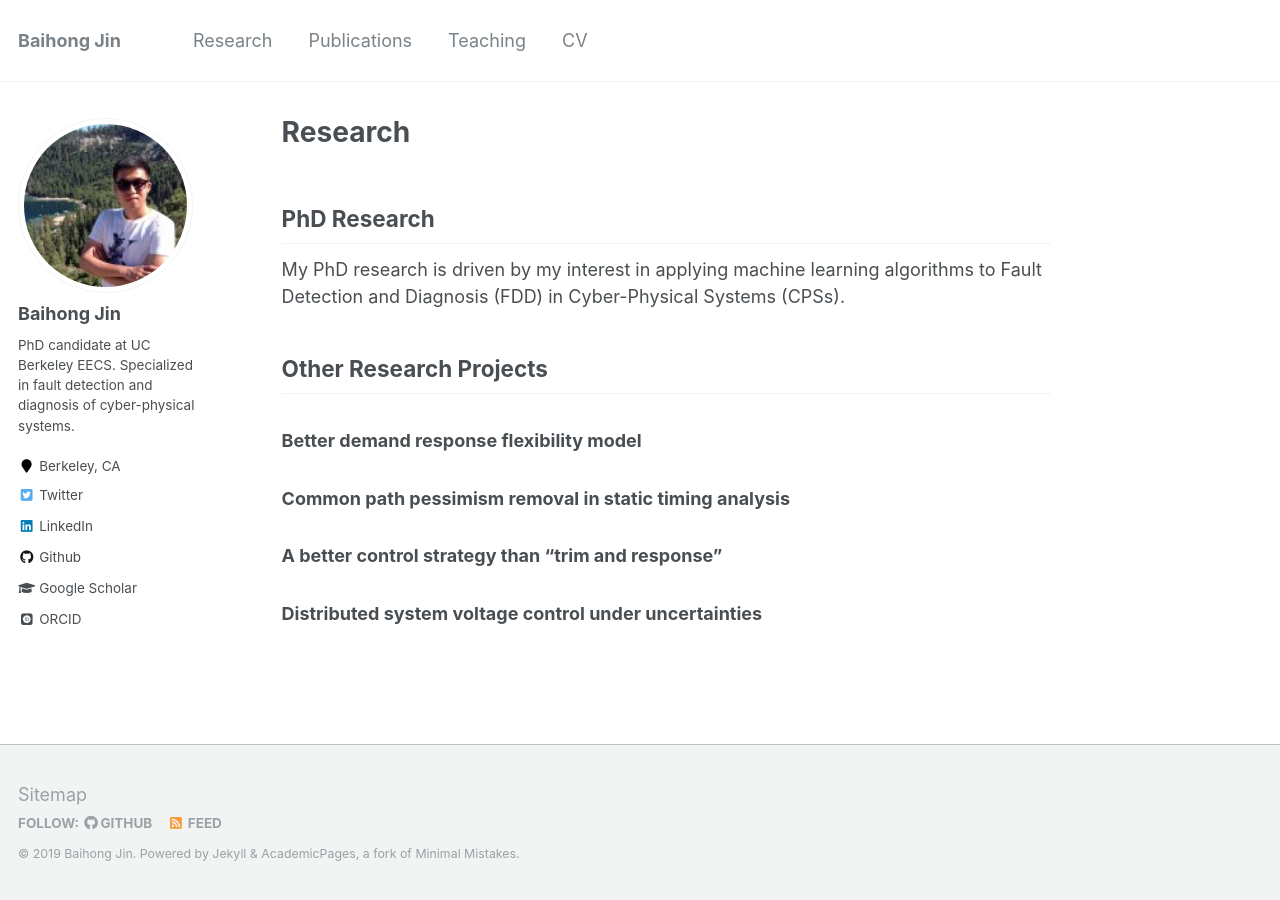
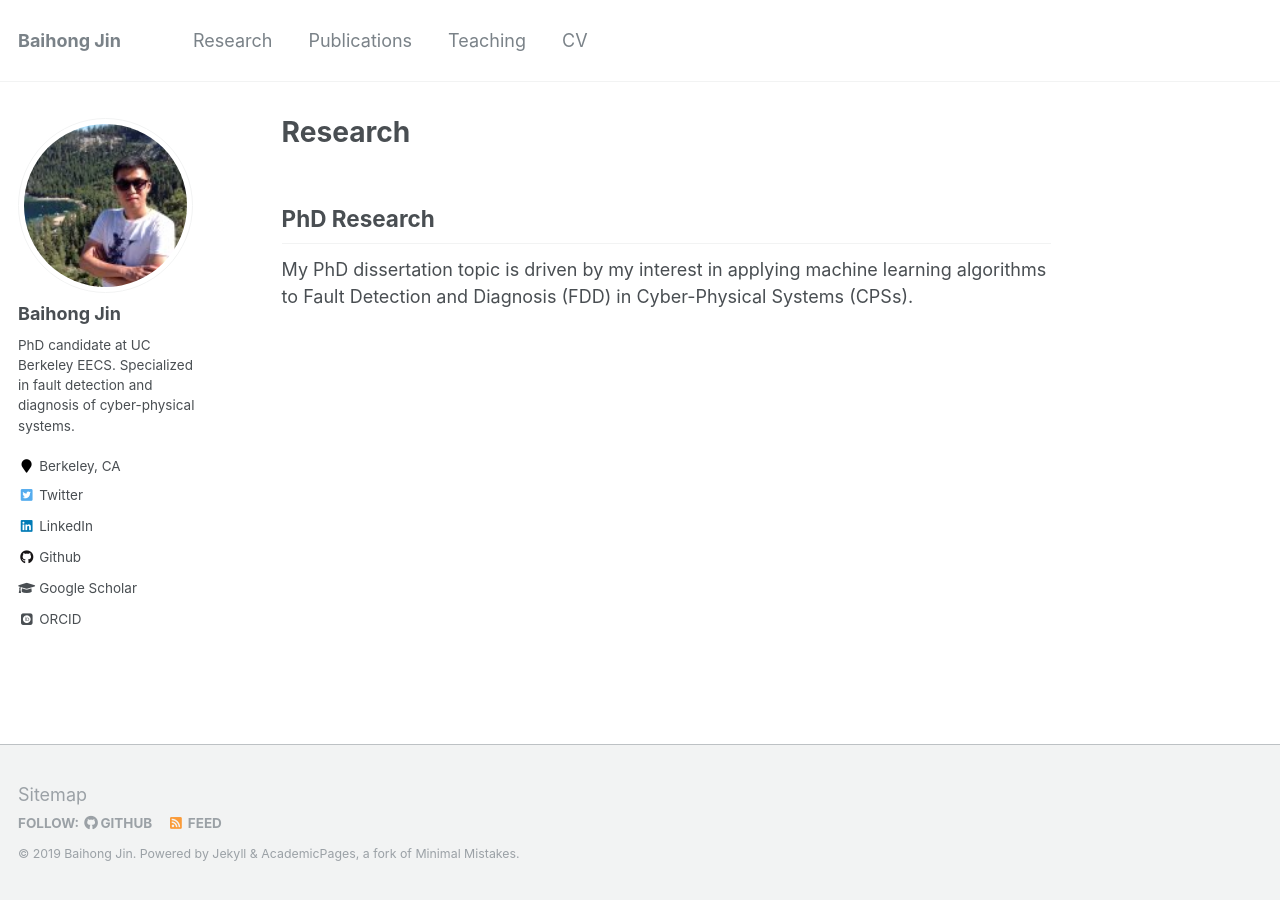
Before and after one commit to ai-cps/ai-cps, a Jekyll site: the page built from _pages/research.md, in a window 1280 px wide. Built offline with Jekyll 4.4.1, drawn with Linux system fonts in a browser that asks for light colours; some web fonts are replaced.

Commit message:
updated research.md

```diff
--- a/_pages/research.md
+++ b/_pages/research.md
@@ -7,14 +7,4 @@ author_profile: true
 
 ## PhD Research
 
-My PhD research is driven by my interest in applying machine learning algorithms to Fault Detection and Diagnosis (FDD) in Cyber-Physical Systems (CPSs).
-
-## Other Research Projects
-
-### Better demand response flexibility model
-
-### Common path pessimism removal in static timing analysis
-
-### A better control strategy than "trim and response"
-
-### Distributed system voltage control under uncertainties
+My PhD dissertation topic is driven by my interest in applying machine learning algorithms to Fault Detection and Diagnosis (FDD) in Cyber-Physical Systems (CPSs).
```
